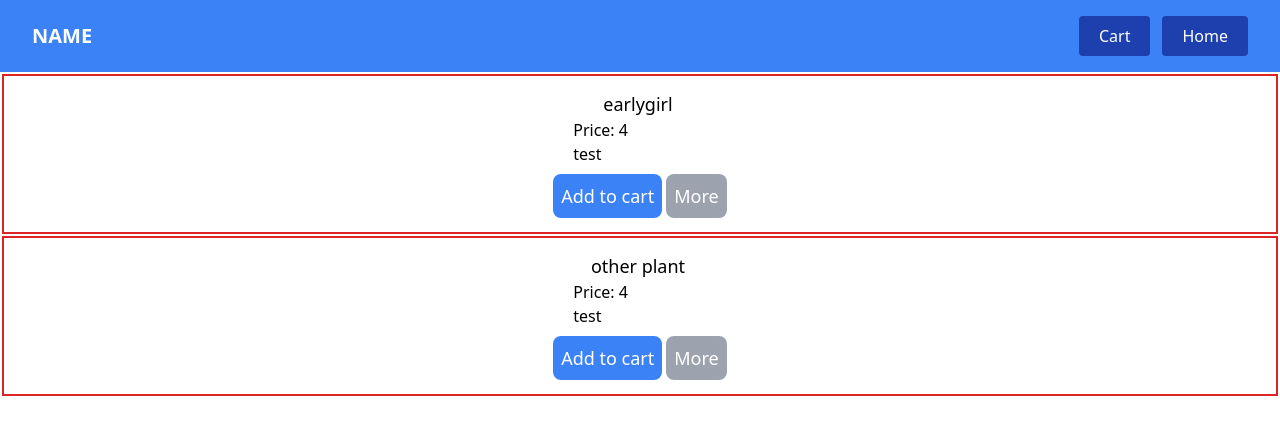
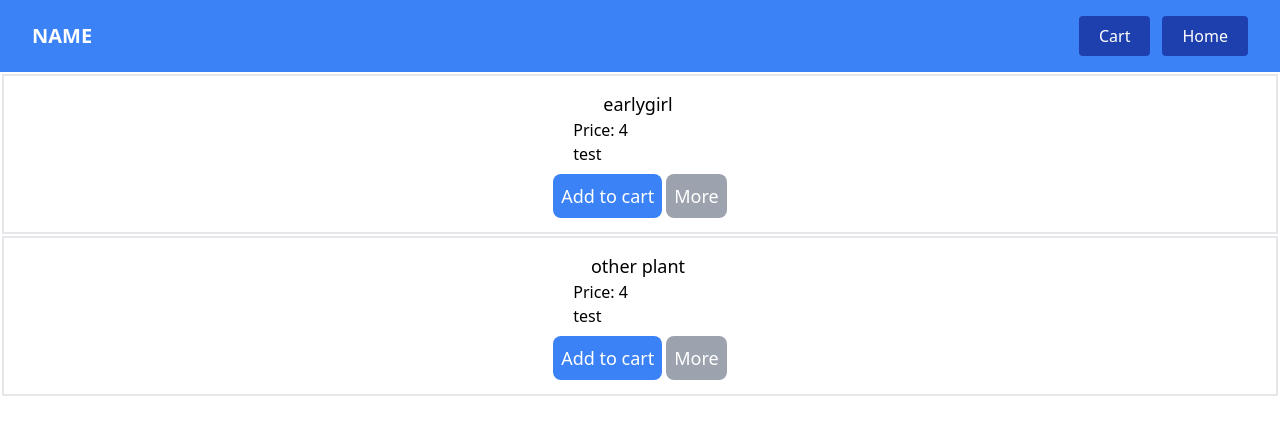
Before and after one commit to isaiahmartin847/farm-web, a Next.js app: page / in a window 1280 px wide. Shown: the top 434 px of the page. Built offline with nearby package versions, Linux system fonts and the light colour scheme.

Commit message:
removed the gray boarders

```diff
--- a/src/app/components/plat-list.js
+++ b/src/app/components/plat-list.js
@@ -1,9 +1,9 @@
 export default function PlantList ({name, id, price}) {
     return (
-        <div key={id} className="border-2 border-red-600 m-0.5 flex flex-col justify-center items-center">
+        <div key={id} className="border-2  m-0.5 flex flex-col justify-center items-center">
             <div className="m-0.5 p-3">
                 <h1 className="mr-1 text-lg text-center" >{name}</h1>
-                <ul className="list-disc ml-5 pb-2 list-none">
+                <ul className="ml-5 pb-2">
                     <li>Price: {price}</li>
                     <li>test</li>
                 </ul>
```
